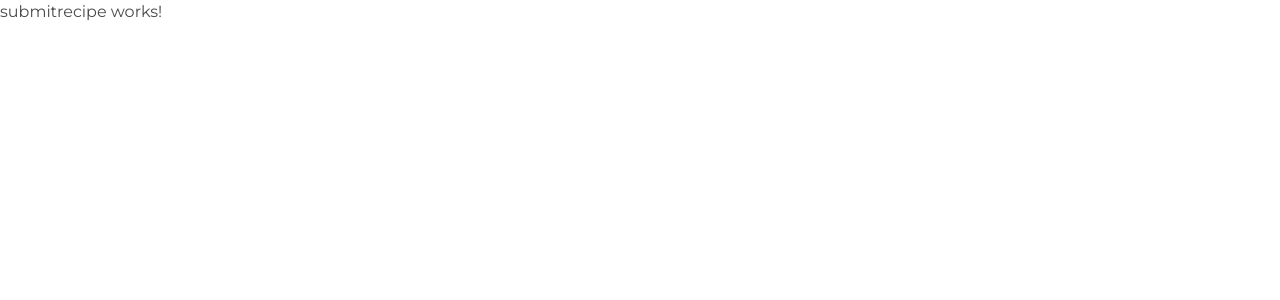
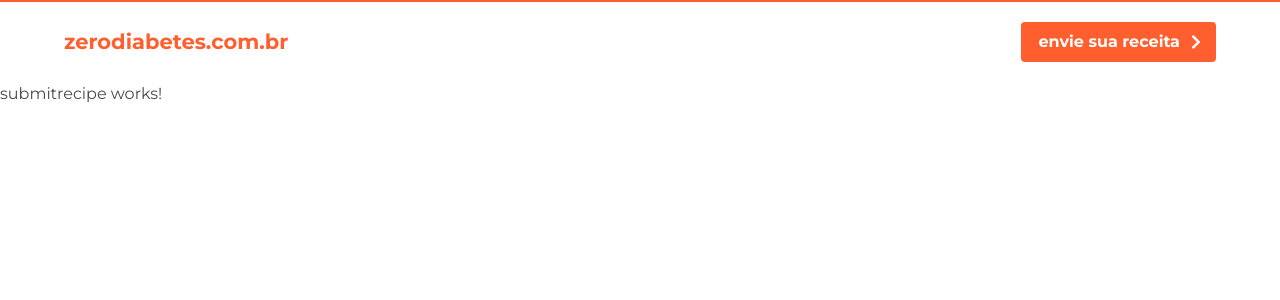
Before and after one commit to betodasilva/nrecipes, an Angular app: page /enviar-receita in a window 1280 px wide. Shown: the top 300 px of the page. Built offline with nearby package versions, Linux system fonts and the light colour scheme.

Commit message:
Make header component 'global'

```diff
--- a/src/app/app.component.html
+++ b/src/app/app.component.html
@@ -1 +1,2 @@
+<app-header></app-header>
 <router-outlet></router-outlet>
--- a/src/app/home/home.component.html
+++ b/src/app/home/home.component.html
@@ -1,3 +1,2 @@
-<app-header></app-header>
 <app-hero></app-hero>
 <app-recipes></app-recipes>
```
